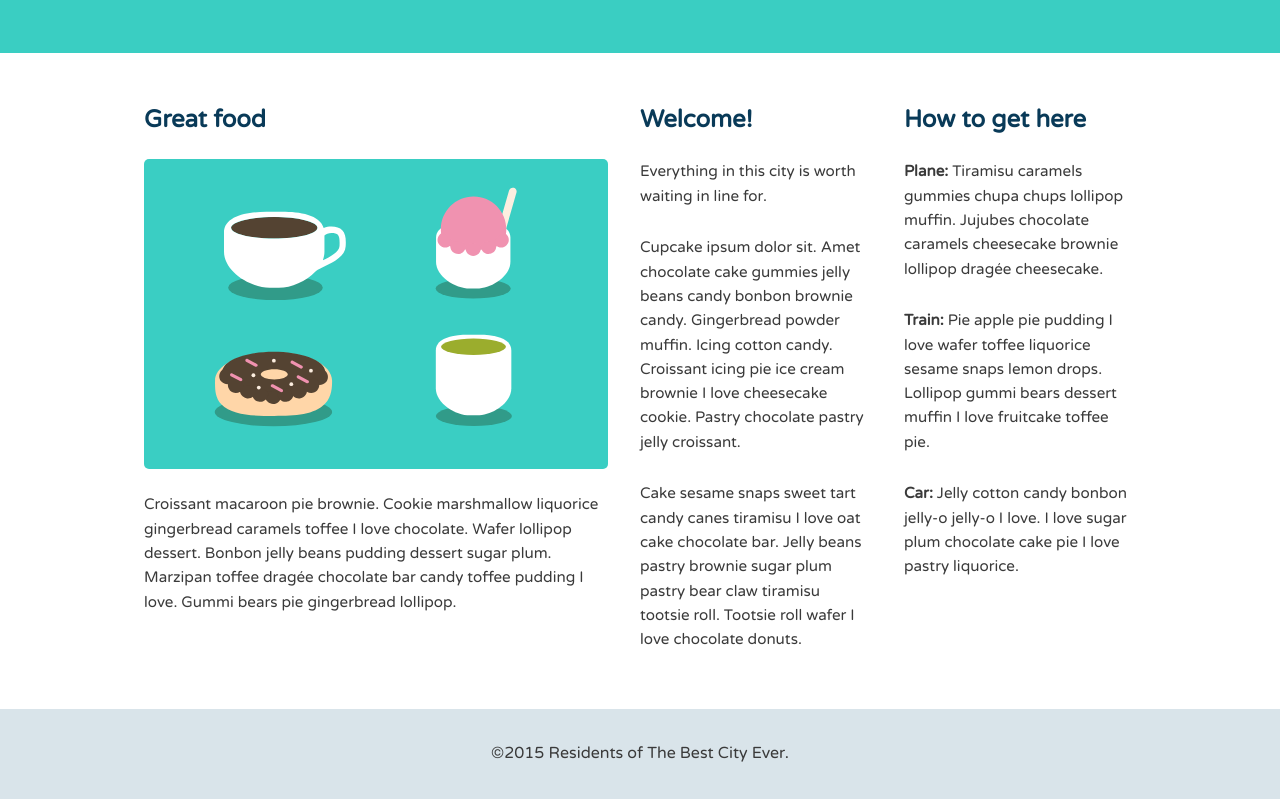
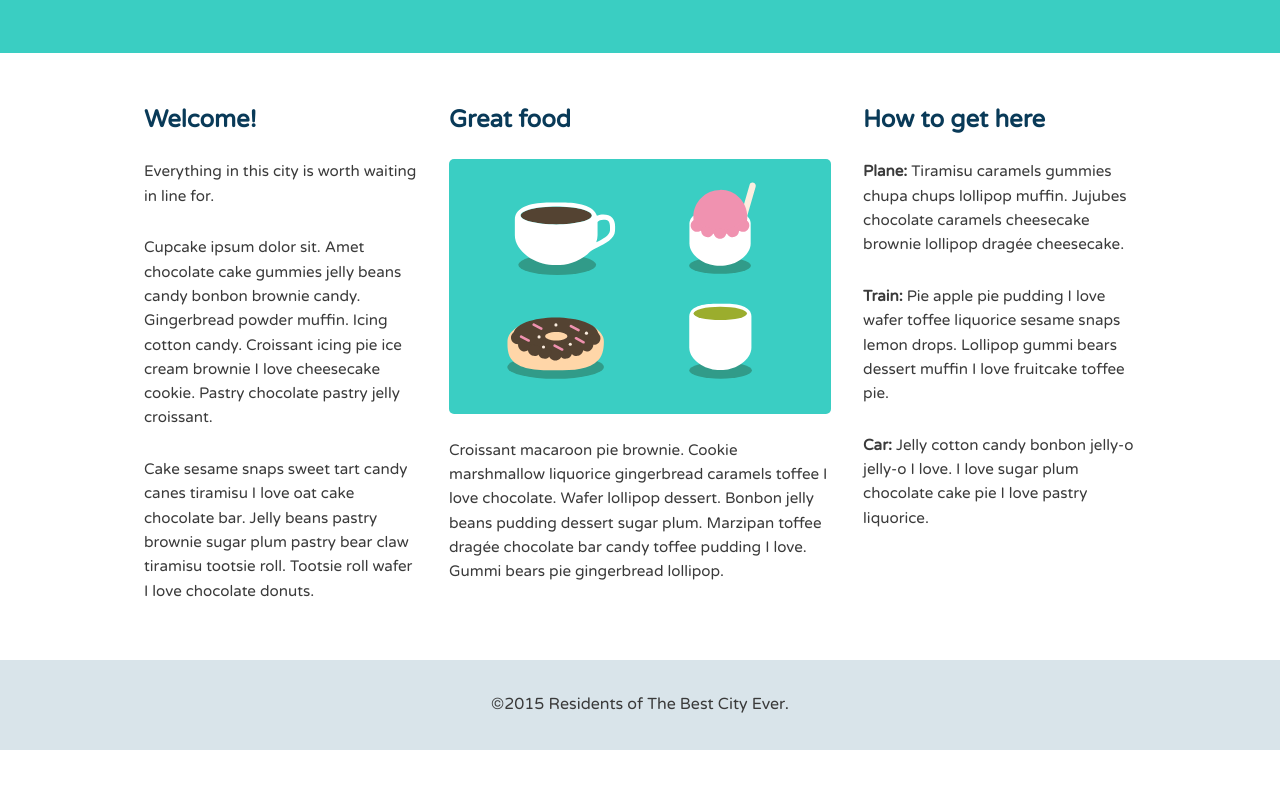
Before and after one commit to davidgtu/flexperiments, a plain HTML site: page bestcity/index.html in a window 1280 px wide. Shown: the part 427-1226 px from the top of the page. After the commit the page ends 1177 px from the top, so only its background shows below. Drawn offline with Linux system fonts and the light colour scheme.

Commit message:
align cols

```diff
--- a/css/flex-city.css
+++ b/css/flex-city.css
@@ -16,7 +16,15 @@
   }
 
   .col {
-    flex: 1;
+    flex: 1 50%;
+  }
+
+  .row {
+    flex-wrap: wrap;
+  }
+
+  .secondary {
+    order: -1;
   }
 
 
@@ -29,8 +37,12 @@
     justify-content: space-between;
   }
 
+  .col {
+    flex-basis: 0;
+  }
+
   .primary {
-    flex: 2;
+    flex-grow: 1.4;
   }
 
 
```
